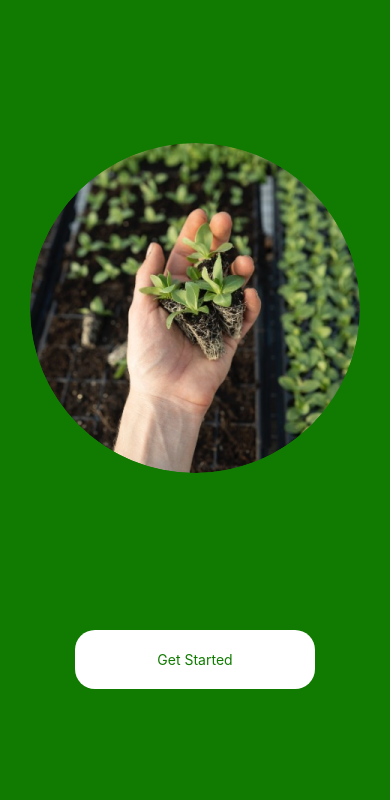
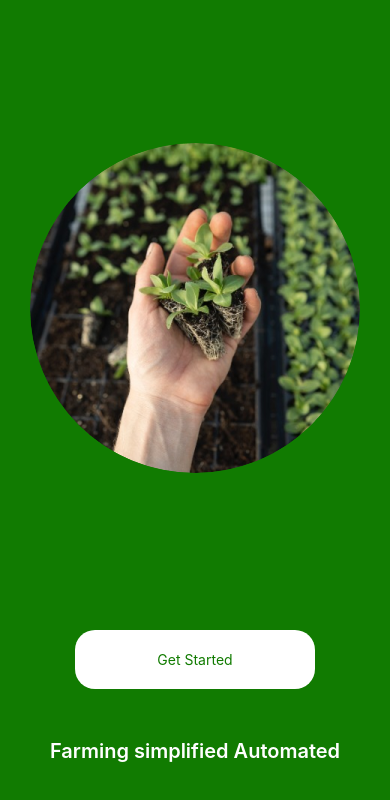
Before and after one commit to anirudh-mk/agriculture-automation-using-iot-frontend-app, a React Native app: screen / in a window 390 px wide. Shown: the top 800 px of the page. Built offline with nearby package versions, Linux system fonts and the light colour scheme.

Commit message:
feat(screens/WelcomeScreen.js): add bottom text

```diff
--- a/screens/WelcomeScreen.js
+++ b/screens/WelcomeScreen.js
@@ -2,6 +2,9 @@ import { View, Text, StyleSheet } from 'react-native'
 import React from 'react'
 import CirculerImage from '../components/CirculerImage'
 import TextButton from '../components/TextButton'
+import colors from '../utils/Colors';
+
+
 const WelcomeScreen = () => {
   return (
     <View style={styles.screen}>
@@ -18,8 +21,9 @@ const WelcomeScreen = () => {
         color='#fff'
         border_radious={20}
         name='Get Started'
-        text_color='#117B01'
+        text_color={colors.secondery}
       />
+      <Text style={styles.text}>Farming simplified Automated</Text>
     </View>
   )
 }
@@ -28,7 +32,13 @@ const styles = StyleSheet.create({
   screen:{
     flex:1,
     alignItems:'center',
-    backgroundColor:'#117B01'
+    backgroundColor:colors.secondery,
+  },
+  text:{
+    color:colors.white,
+    fontSize:20,
+    fontWeight:'600',
+    top:350,
   }
 })
 
```
